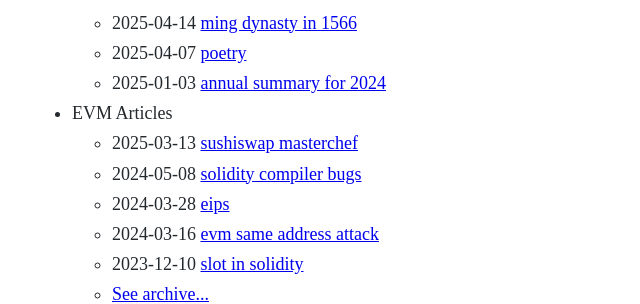
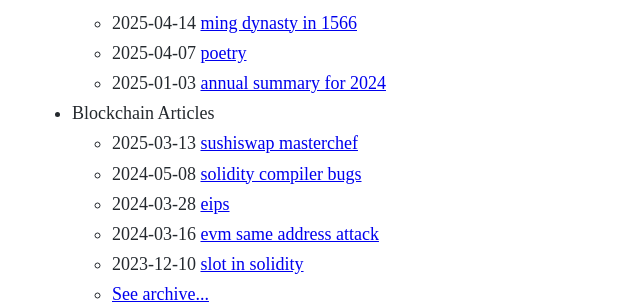
Before and after one commit to chen4903/chen4903.github.io, a Jekyll site: the page built from index.md, in a window 1280 px wide. Shown: the part 217-521 px from the top of the page, without its empty margins (0-640 px from the left). Built offline with Jekyll 4.4.1, drawn with Linux system fonts in a browser that asks for light colours.

Commit message:
update menu.yml

```diff
--- a/_data/menu.yml
+++ b/_data/menu.yml
@@ -12,7 +12,7 @@ entries:
       show_more_text: See archive...
       show_more_url: article-archive.html
 
-  - title: EVM Articles
+  - title: Blockchain Articles
     post_list:
       category: blockchain
       limit: 5
```
